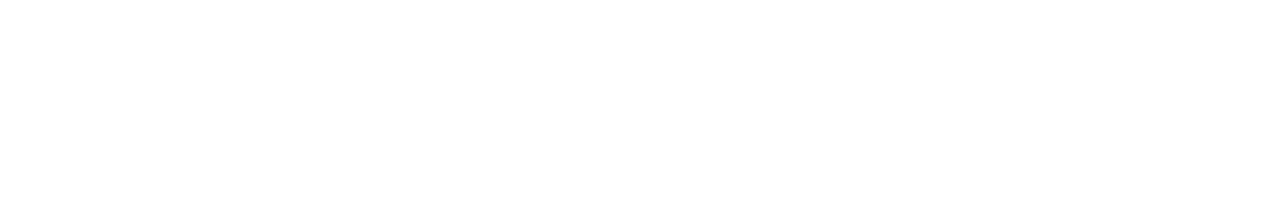
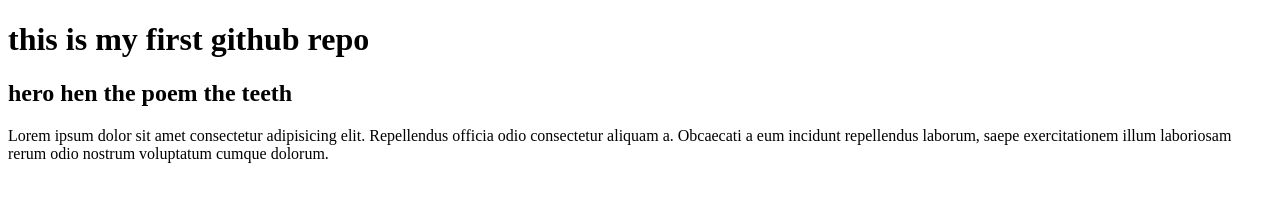
Before and after one commit to Kaziarefin0/My-second-repo, a plain HTML site: page index.html in a window 1280 px wide. Drawn offline with Linux system fonts and the light colour scheme.

Commit message:
added header

```diff
--- a/index.html
+++ b/index.html
@@ -7,6 +7,8 @@
     <title>My-second-github repo</title>
 </head>
 <body>
-
+    <h1>this is my first github repo</h1>
+    <h2>hero hen the poem the teeth</h2>
+    <P>Lorem ipsum dolor sit amet consectetur adipisicing elit. Repellendus officia odio consectetur aliquam a. Obcaecati a eum incidunt repellendus laborum, saepe exercitationem illum laboriosam rerum odio nostrum voluptatum cumque dolorum.</P>
 </body>
 </html>
```
